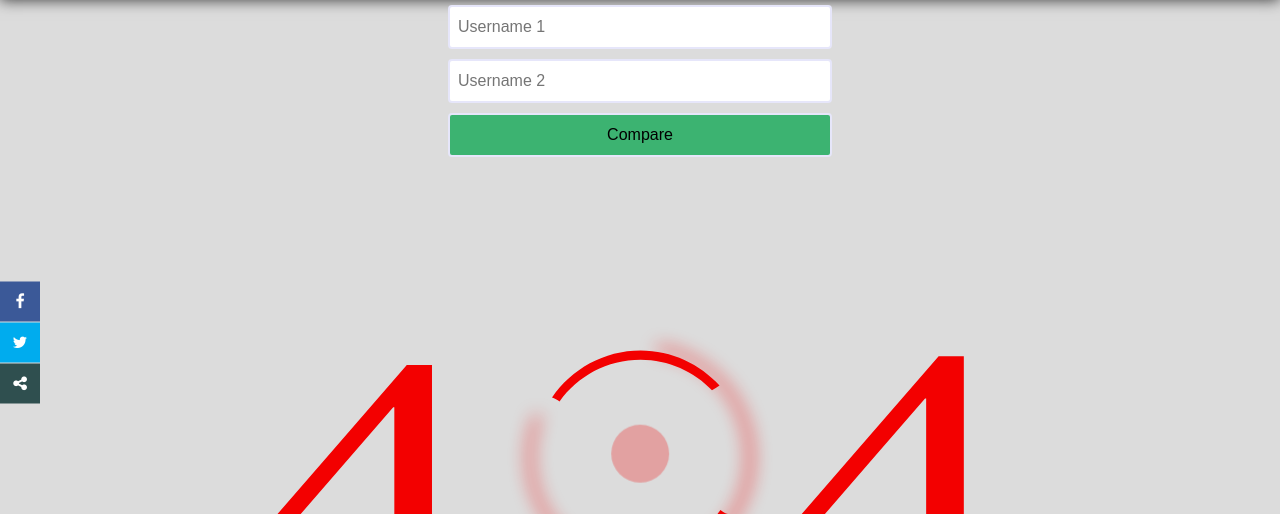
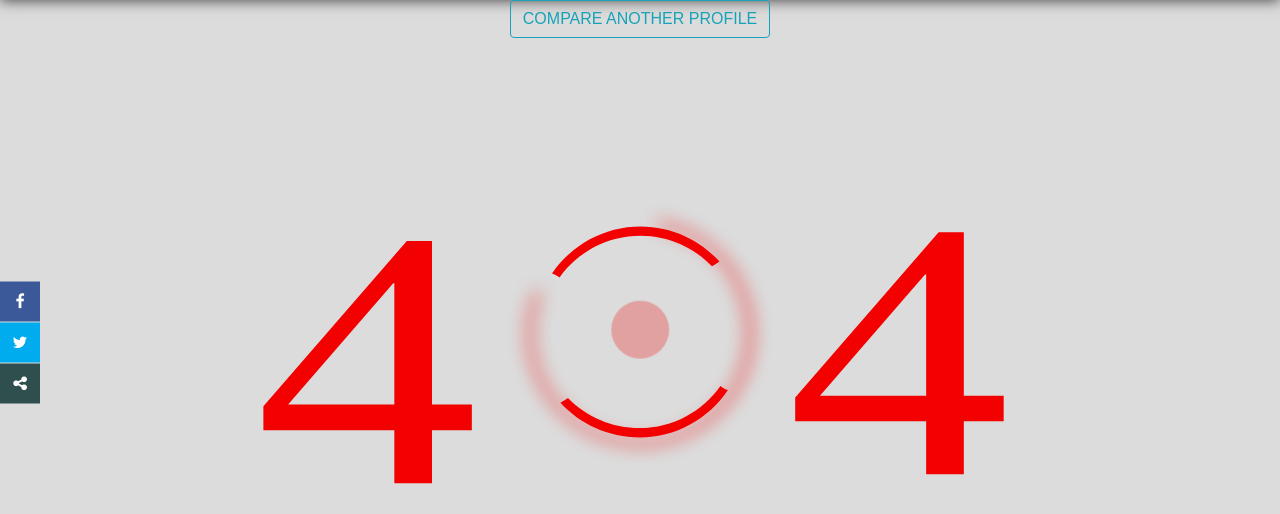
Before and after one commit to vansh-tiwari/trashtalk, a Flask app: template templates/notfound.html in a window 1280 px wide. Shown: the part 57-571 px from the top of the page. Run offline with Flask 2, Linux system fonts and the light colour scheme; the template is opened without the code that fills it, so the values that code supplies are empty; some libraries are stand-ins or nearby versions.

Commit message:
fix some changes

```diff
--- a/templates/notfound.html
+++ b/templates/notfound.html
@@ -2,13 +2,17 @@
 <title>ERR404</title>
 {% endblock %} {% block body %}
 <div class="center">
-  <form action="" method="POST">
-    <input name="user1" placeholder="Username 1" type="text" required="True" />
-    <br />
-    <input name="user2" placeholder="Username 2" type="text" required="True" />
-    <br />
-    <input type="submit" value="Compare" />
-  </form>
+  <center>
+    <a href="/codechef/">
+      <button
+        style="padding: auto; font-size: medium;"
+        type="button"
+        class="btn btn-outline-info"
+      >
+        COMPARE ANOTHER PROFILE
+      </button>
+    </a>
+  </center>
 </div>
 
 <div class="container">
```
